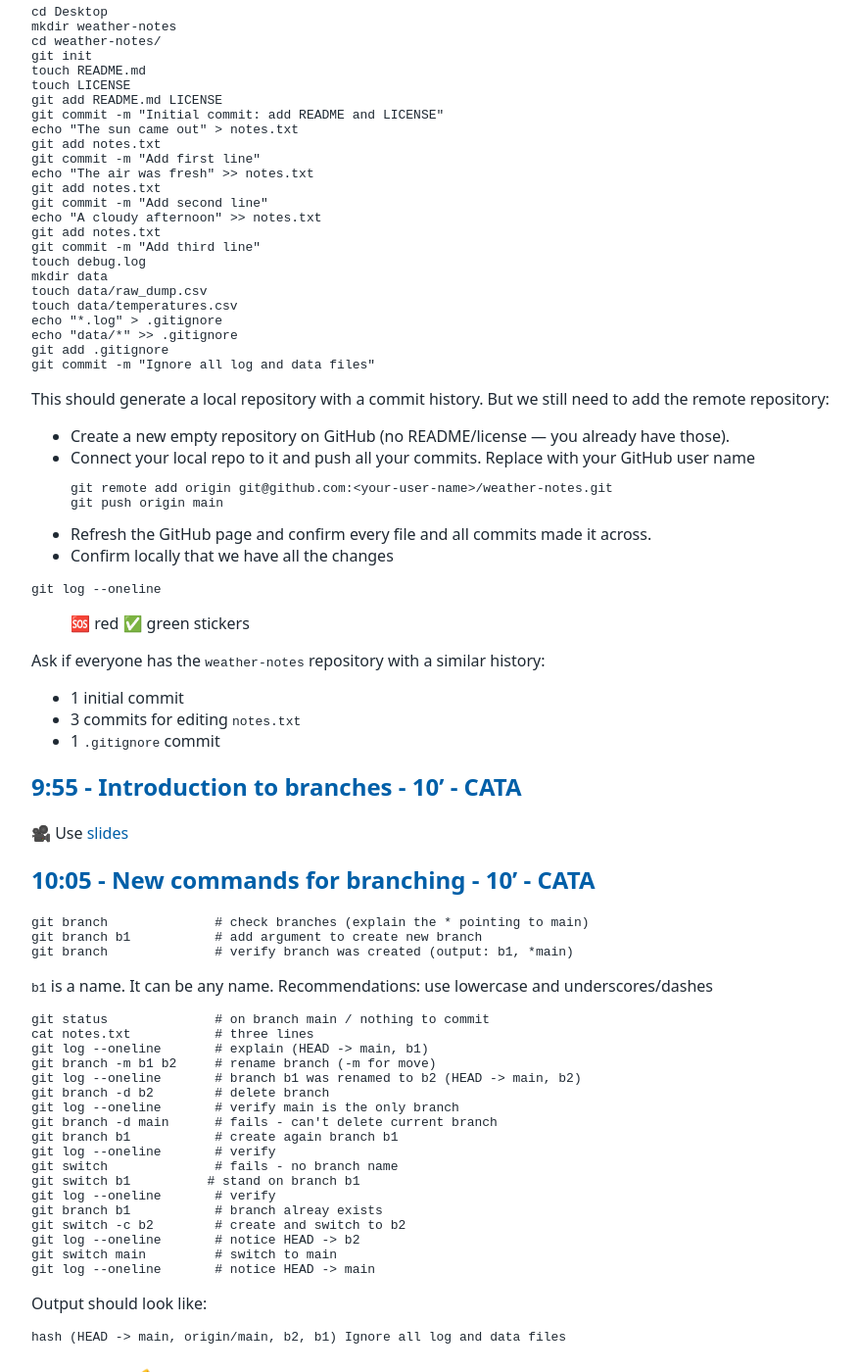
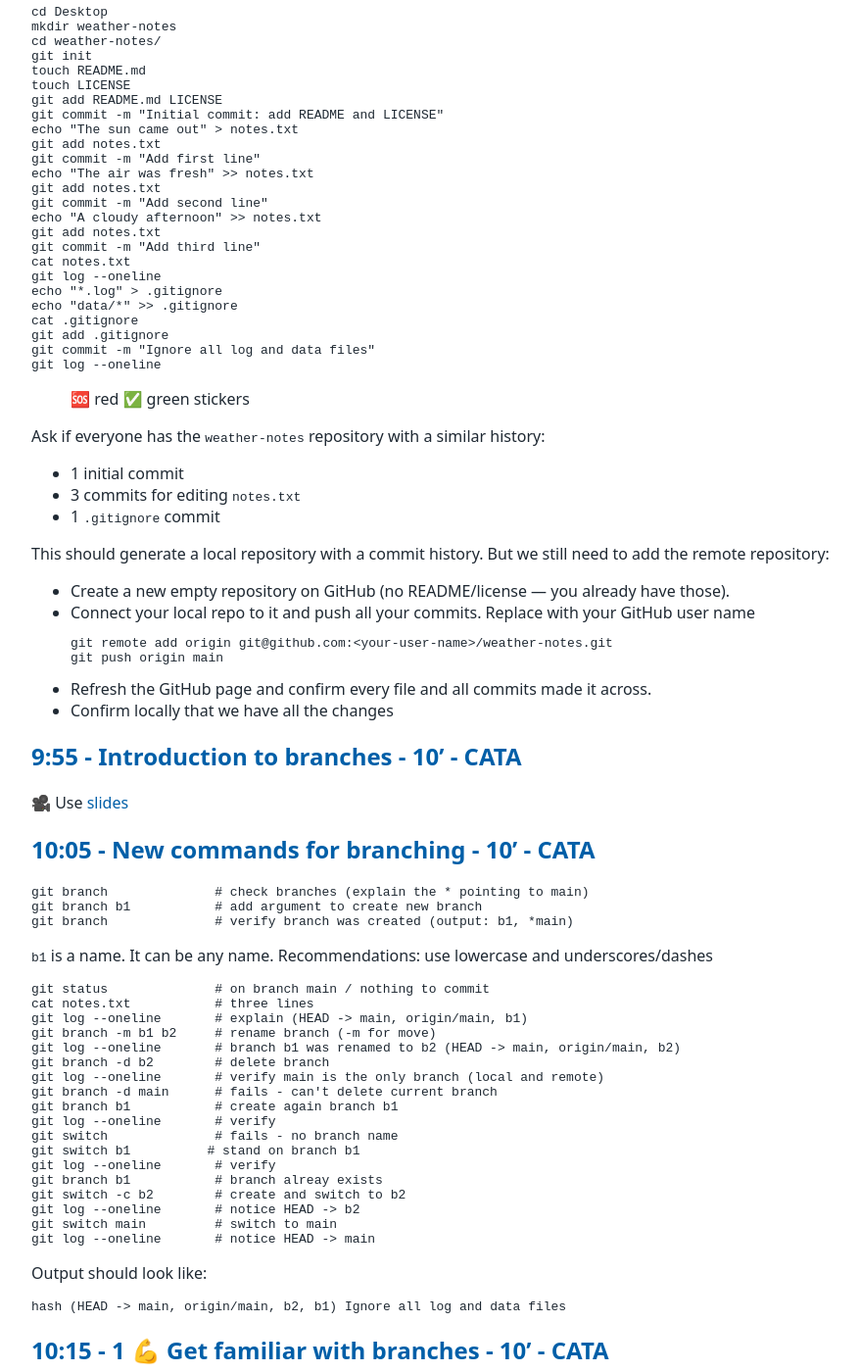
Before and after one commit to tu-delft-library/intermediate_version_control_with_git, a Jekyll site: the page built from material_for_trainers/lesson_plan.md, in a window 1280 px wide and 1400 px high, scrolled down 1208 px. Shown: the whole window at 98% size, without its empty margins (108-985 px from the left). Built offline with Jekyll 4.4.1, drawn with Linux system fonts in a browser that asks for light colours; our own code applies the rules of GitHub Pages for plain Markdown files; some of the changed text lies outside the part shown.

Commit message:
Lesson plan: optional exercises, origin/main

````diff
--- a/material_for_trainers/lesson_plan.md
+++ b/material_for_trainers/lesson_plan.md
@@ -59,15 +59,22 @@ git commit -m "Add second line"
 echo "A cloudy afternoon" >> notes.txt
 git add notes.txt
 git commit -m "Add third line"
-touch debug.log
-mkdir data
-touch data/raw_dump.csv
-touch data/temperatures.csv
+cat notes.txt
+git log --oneline
 echo "*.log" > .gitignore
 echo "data/*" >> .gitignore
+cat .gitignore
 git add .gitignore
 git commit -m "Ignore all log and data files"
+git log --oneline
 ```
+> 🆘 red  ✅ green stickers
+
+Ask if everyone has the `weather-notes` repository with a similar history:
+- 1 initial commit
+- 3 commits for editing `notes.txt`
+- 1 `.gitignore` commit
+
 This should generate a local repository with a commit history. But we still need to add the remote repository:
 
 - Create a new empty repository on GitHub (no README/license — you already have those).
@@ -79,15 +86,6 @@ git push origin main
 - Refresh the GitHub page and confirm every file and all commits made it across.
 - Confirm locally that we have all the changes
 
-```bash
-git log --oneline
-```
-> 🆘 red  ✅ green stickers
-
-Ask if everyone has the `weather-notes` repository with a similar history:
-- 1 initial commit
-- 3 commits for editing `notes.txt`
-- 1 `.gitignore` commit
 
 ## 9:55 - Introduction to branches - 10' - CATA
 🎥 Use [slides](https://tud365.sharepoint.com/:p:/r/sites/ResearchDataServices/Gedeelde%20documenten/Training/Research_Software_Training/lesson_plans/resources/Intermediate%20version%20control%20with%20Git.pptx?d=w33d15b9f24e94794aaa7624d5b908dd3&csf=1&web=1&e=rgIzM0)
@@ -103,11 +101,11 @@ git branch              # verify branch was created (output: b1, *main)
 ```bash
 git status              # on branch main / nothing to commit
 cat notes.txt           # three lines
-git log --oneline       # explain (HEAD -> main, b1)
+git log --oneline       # explain (HEAD -> main, origin/main, b1)
 git branch -m b1 b2     # rename branch (-m for move)
-git log --oneline       # branch b1 was renamed to b2 (HEAD -> main, b2)
+git log --oneline       # branch b1 was renamed to b2 (HEAD -> main, origin/main, b2)
 git branch -d b2        # delete branch
-git log --oneline       # verify main is the only branch
+git log --oneline       # verify main is the only branch (local and remote)
 git branch -d main      # fails - can't delete current branch
 git branch b1           # create again branch b1
 git log --oneline       # verify
@@ -237,7 +235,7 @@ git diff main b2~1
 
 Let's develop further on branch `b1`:
 ```bash
-git switch b1                                             # on branch b1
+git switch b1                                     # on branch b1
 echo "It rained at night" >> notes.txt            # routine
 echo "Give me my thick blanket" >> notes.txt      # routine
 git diff                                                  # routine
````
Also changed, not shown: other parts of material_for_trainers/lesson_plan.md (+4 -4 lines).
